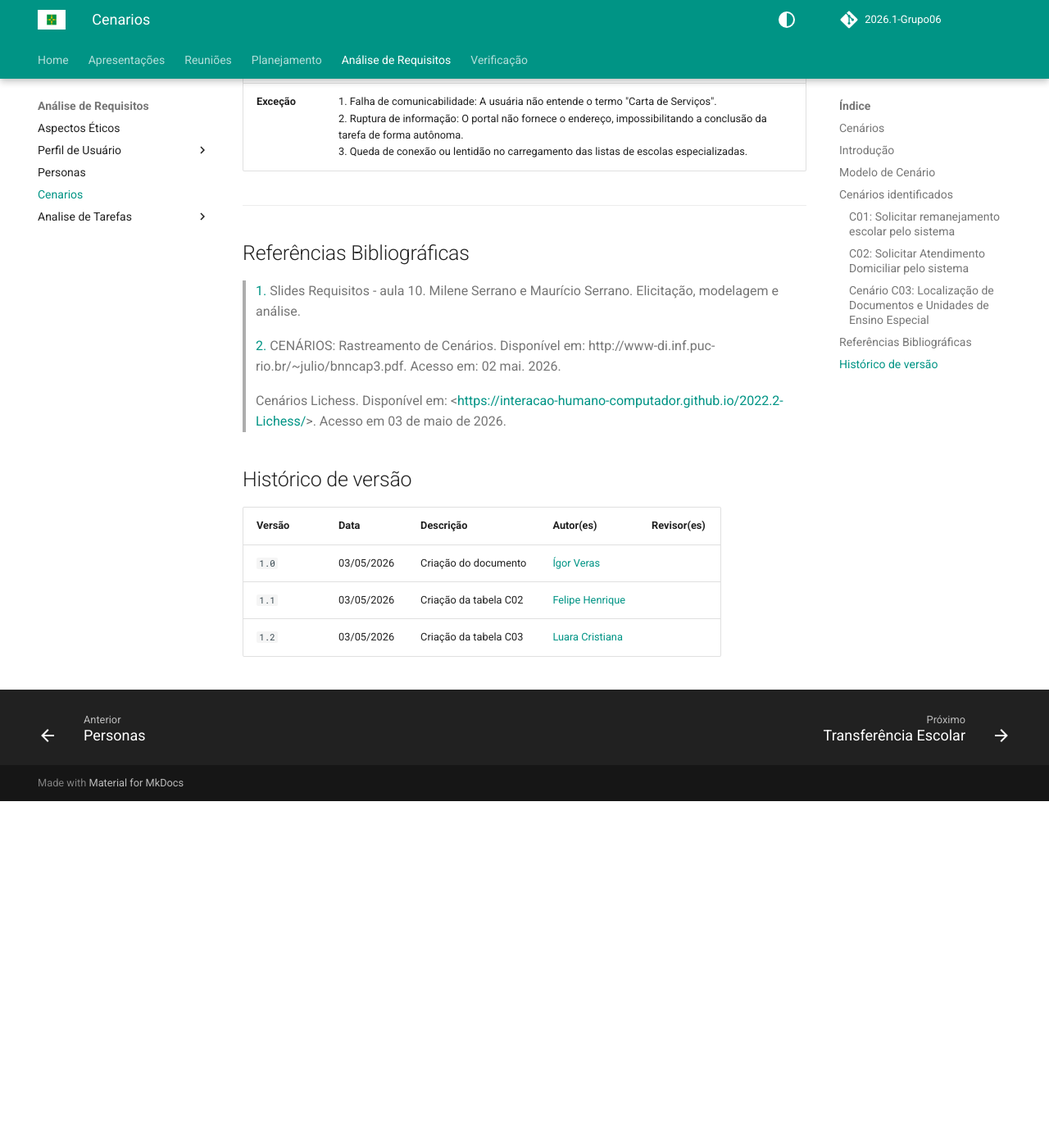
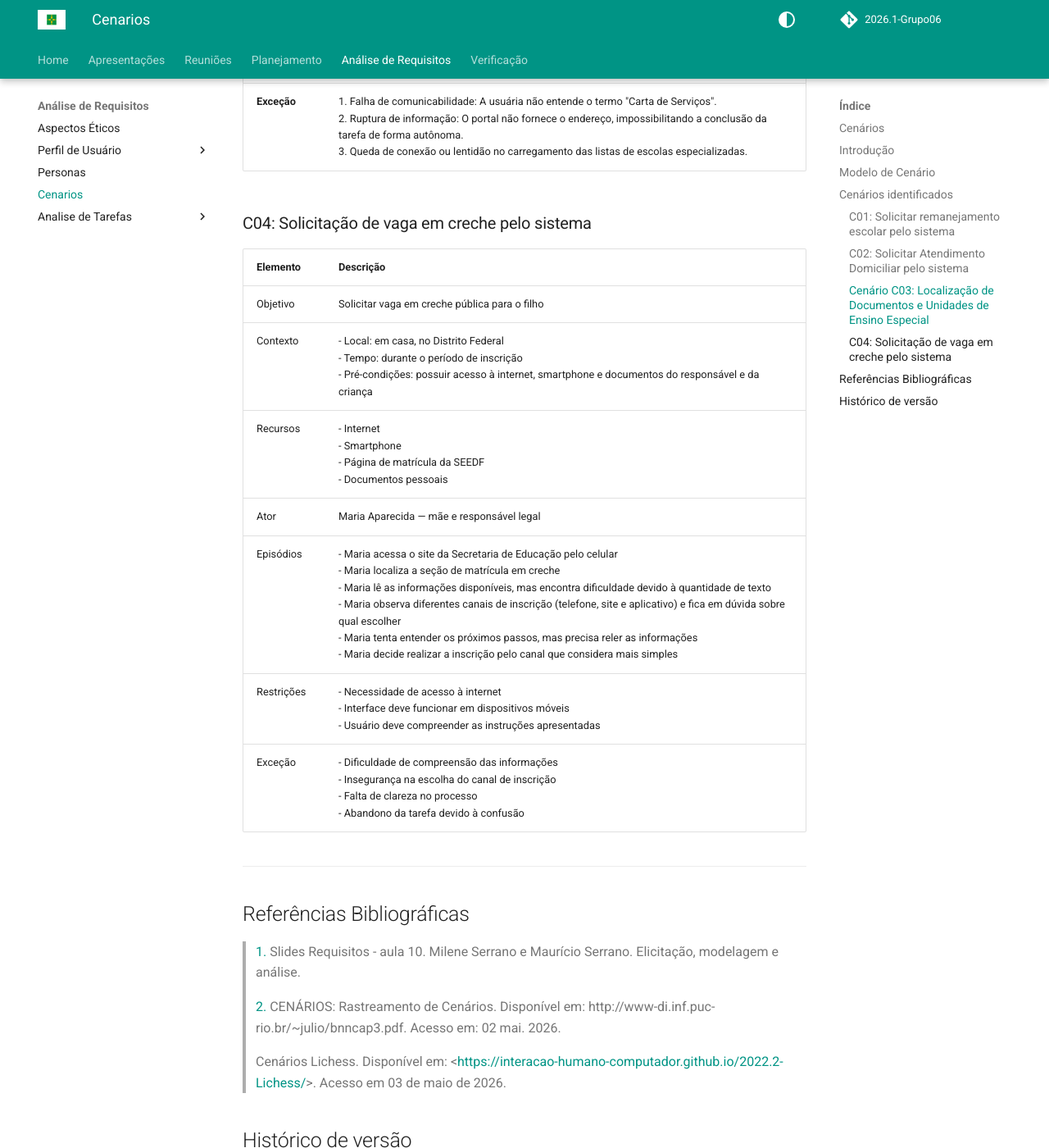
Before and after one commit to Interacao-Humano-Computador/2026.1-Grupo06, an MkDocs documentation site: the page built from docs/analise-de-requisitos/cenarios/cenarios.md, in a window 1280 px wide and 1400 px high, scrolled down 3951 px. Shown: the whole window at 82% size. Built offline with MkDocs 1.6.1 and Material for MkDocs 9.7.7, drawn with Linux system fonts in a browser that asks for light colours; comment, search, counter and statistics services are not loaded; before the commit the page ends 4928 px from its top, so only the background shows below that; some of the changed text lies outside the part shown.

Commit message:
Add scenario C04 for creche registration request

```diff
--- a/docs/analise-de-requisitos/cenarios/cenarios.md
+++ b/docs/analise-de-requisitos/cenarios/cenarios.md
@@ -65,6 +65,18 @@ Os cenários identificados foram determinados levando em consideração a Person
 | **Exceção** | 1. Falha de comunicabilidade: A usuária não entende o termo "Carta de Serviços". <br> 2. Ruptura de informação: O portal não fornece o endereço, impossibilitando a conclusão da tarefa de forma autônoma. <br> 3. Queda de conexão ou lentidão no carregamento das listas de escolas especializadas. |
 
 
+### C04: Solicitação de vaga em creche pelo sistema
+
+| Elemento   | Descrição |
+| ---------- | --------- |
+| Objetivo   | Solicitar vaga em creche pública para o filho |
+| Contexto   | - Local: em casa, no Distrito Federal <br> - Tempo: durante o período de inscrição <br> - Pré-condições: possuir acesso à internet, smartphone e documentos do responsável e da criança |
+| Recursos   | - Internet <br> - Smartphone <br> - Página de matrícula da SEEDF <br> - Documentos pessoais |
+| Ator       | Maria Aparecida — mãe e responsável legal |
+| Episódios  | - Maria acessa o site da Secretaria de Educação pelo celular <br> - Maria localiza a seção de matrícula em creche <br> - Maria lê as informações disponíveis, mas encontra dificuldade devido à quantidade de texto <br> - Maria observa diferentes canais de inscrição (telefone, site e aplicativo) e fica em dúvida sobre qual escolher <br> - Maria tenta entender os próximos passos, mas precisa reler as informações <br> - Maria decide realizar a inscrição pelo canal que considera mais simples |
+| Restrições | - Necessidade de acesso à internet <br> - Interface deve funcionar em dispositivos móveis <br> - Usuário deve compreender as instruções apresentadas |
+| Exceção    | - Dificuldade de compreensão das informações <br> - Insegurança na escolha do canal de inscrição <br> - Falta de clareza no processo <br> - Abandono da tarefa devido à confusão |
+
 ---
 
 ## Referências Bibliográficas
@@ -82,3 +94,4 @@ Os cenários identificados foram determinados levando em consideração a Person
 | `1.0`  | 03/05/2026 | Criação do documento  | [Ígor Veras](https://github.com/igorvdaniel) |             |
 | `1.1`  | 03/05/2026 | Criação da tabela C02 | [Felipe Henrique](https://github.com/fhenrique77)|         |
 | `1.2`  | 03/05/2026 | Criação da tabela C03 | [Luara Cristiana](https://github.com/luacristiana)|         |
+| `1.3`  | 03/05/2026 | Criação da tabela C04 | [Giulia Paulucci](https://github.com/GiuliaPaulucci)|         |
```
